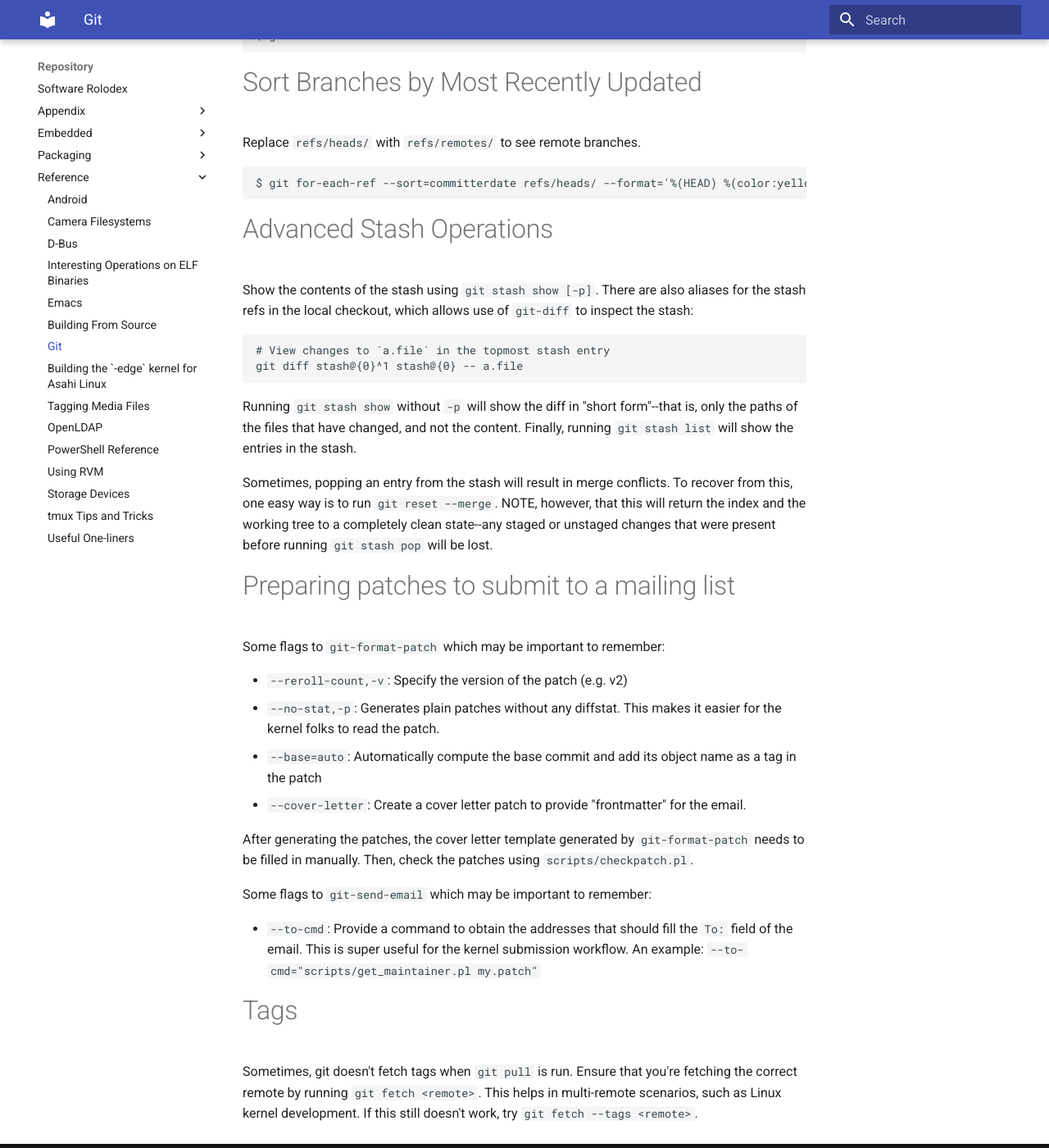
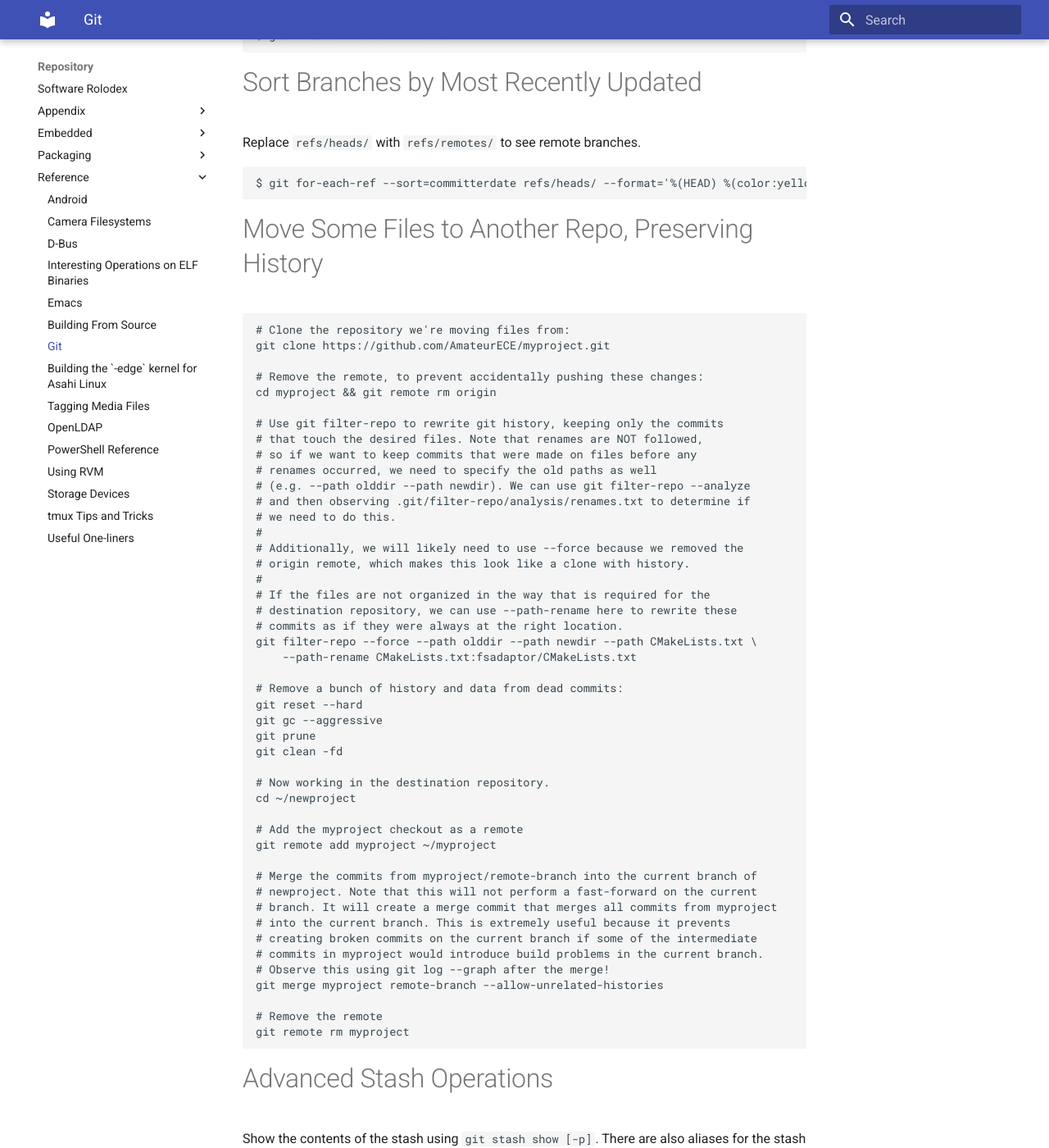
Before and after one commit to AmateurECE/twardyece-repository, an MkDocs documentation site: the page built from docs/Reference/Git.md, in a window 1280 px wide and 1400 px high, scrolled down 551 px. Shown: the whole window at 82% size. Built offline with MkDocs 1.6.1 and Material for MkDocs 9.7.7, drawn with Linux system fonts in a browser that asks for light colours.

Commit message:
Finally add information on moving files with preserved Git history
...with git-filter-repo instead of git-filter-branch!

````diff
--- a/docs/Reference/Git.md
+++ b/docs/Reference/Git.md
@@ -33,6 +33,57 @@ Replace `refs/heads/` with `refs/remotes/` to see remote branches.
 
 ```bash-session
 $ git for-each-ref --sort=committerdate refs/heads/ --format='%(HEAD) %(color:yellow)%(refname:short)%(color:reset) - %(color:red)%(objectname:short)%(color:reset) - %(contents:subject) - %(authorname) (%(color:green)%(committerdate:relative)%(color:reset))'
+```
+
+# Move Some Files to Another Repo, Preserving History
+
+```bash-session
+# Clone the repository we're moving files from:
+git clone https://github.com/AmateurECE/myproject.git
+
+# Remove the remote, to prevent accidentally pushing these changes:
+cd myproject && git remote rm origin
+
+# Use git filter-repo to rewrite git history, keeping only the commits
+# that touch the desired files. Note that renames are NOT followed,
+# so if we want to keep commits that were made on files before any
+# renames occurred, we need to specify the old paths as well
+# (e.g. --path olddir --path newdir). We can use git filter-repo --analyze
+# and then observing .git/filter-repo/analysis/renames.txt to determine if
+# we need to do this.
+#
+# Additionally, we will likely need to use --force because we removed the
+# origin remote, which makes this look like a clone with history.
+#
+# If the files are not organized in the way that is required for the
+# destination repository, we can use --path-rename here to rewrite these
+# commits as if they were always at the right location.
+git filter-repo --force --path olddir --path newdir --path CMakeLists.txt \
+    --path-rename CMakeLists.txt:fsadaptor/CMakeLists.txt
+
+# Remove a bunch of history and data from dead commits:
+git reset --hard
+git gc --aggressive
+git prune
+git clean -fd
+
+# Now working in the destination repository.
+cd ~/newproject
+
+# Add the myproject checkout as a remote
+git remote add myproject ~/myproject
+
+# Merge the commits from myproject/remote-branch into the current branch of
+# newproject. Note that this will not perform a fast-forward on the current
+# branch. It will create a merge commit that merges all commits from myproject
+# into the current branch. This is extremely useful because it prevents
+# creating broken commits on the current branch if some of the intermediate
+# commits in myproject would introduce build problems in the current branch.
+# Observe this using git log --graph after the merge!
+git merge myproject remote-branch --allow-unrelated-histories
+
+# Remove the remote
+git remote rm myproject
 ```
 
 # Advanced Stash Operations
````
